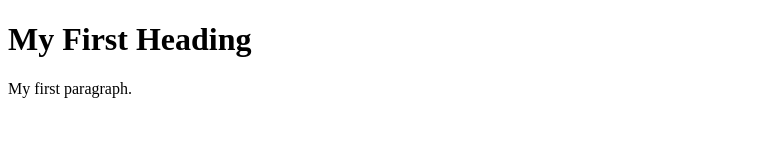
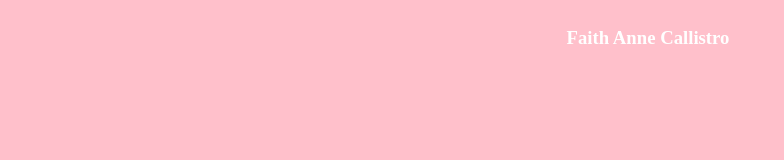
Before and after one commit to TheMoakMan/Faith, a plain HTML site: page index.html in a window 1280 px wide. Shown: the whole page, without its empty margins (0-784 px from the left). Drawn offline with Linux system fonts and the light colour scheme.

Commit message:
Update index.html

```diff
--- a/index.html
+++ b/index.html
@@ -1,8 +1,12 @@
 
 <!DOCTYPE html>
 <html>
-  <body>
-  	<h1>My First Heading</h1>
-  	<p>My first paragraph.</p>
+  <body style="background-color:pink;">
+    <div style="display:flex; width:100vw; justify-content: center; color:white !important;">
+      <h3>Faith Anne Callistro</h3>
+    </div>
+    <div style="display:block; text-align:
+
+
   </body>
 </html>
```
